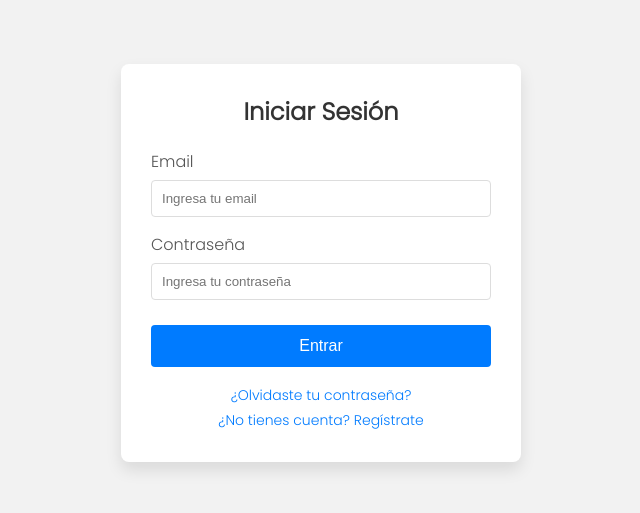
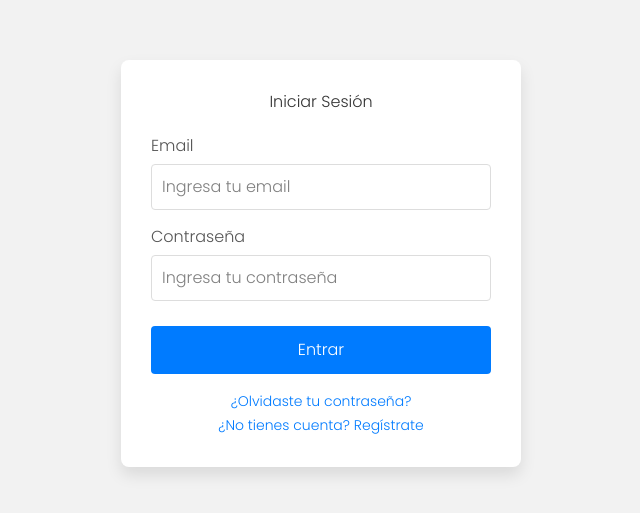
Before and after one commit to Cbastian-Araque/boca-frontend, a React (Vite) app: page / in a window 1280 px wide. Shown: the part 137-650 px from the top of the page, without its empty margins (319-959 px from the left). Built offline with nearby package versions, Linux system fonts and the light colour scheme.

Commit message:
core (tailwind): Instalacion de tailwind para manejo de estilos

```diff
--- a/package.json
+++ b/package.json
@@ -10,9 +10,11 @@
     "preview": "vite preview"
   },
   "dependencies": {
+    "@tailwindcss/vite": "^4.1.3",
     "react": "^19.0.0",
     "react-dom": "^19.0.0",
-    "react-router-dom": "^6.26.2"
+    "react-router-dom": "^6.26.2",
+    "tailwindcss": "^4.1.3"
   },
   "devDependencies": {
     "@eslint/js": "^9.19.0",
--- a/src/index.css
+++ b/src/index.css
@@ -1,19 +1,21 @@
+@import 'tailwindcss';
+
 @font-face {
-  font-family: "boca_bold";   /*Can be any text*/
-  src: local("Helvetica"),
-    url("./assets/fonts/Poppins/Poppins-Bold.ttf") format("truetype");
+  font-family: 'boca_bold'; /*Can be any text*/
+  src: local('Helvetica'),
+    url('./assets/fonts/Poppins/Poppins-Bold.ttf') format('truetype');
   font-display: swap;
 }
 @font-face {
-  font-family: "boca_regular";   /*Can be any text*/
-  src: local("Helvetica"),
-    url("./assets/fonts/Poppins/Poppins-Regular.ttf") format("truetype");
+  font-family: 'boca_regular'; /*Can be any text*/
+  src: local('Helvetica'),
+    url('./assets/fonts/Poppins/Poppins-Regular.ttf') format('truetype');
   font-display: swap;
 }
 @font-face {
-  font-family: "boca_light";   /*Can be any text*/
-  src: local("Helvetica"),
-    url("./assets/fonts/Poppins/Poppins-Light.ttf") format("truetype");
+  font-family: 'boca_light'; /*Can be any text*/
+  src: local('Helvetica'),
+    url('./assets/fonts/Poppins/Poppins-Light.ttf') format('truetype');
   font-display: swap;
 }
 
@@ -22,29 +24,39 @@
   --color-secondary: #79e945;
   --color-third: #a60311;
   --color-texto: #383a37;
-  --color-blanco: #FFF;
+  --color-blanco: #fff;
   --color-negro: #000;
   --color-border: #2c6475;
-  --color-fondo: rgb(218, 215, 215);
+  --bg-gradient-main: radial-gradient(
+    circle,
+    #bbefff,
+    #d0efff,
+    #e2efff,
+    #eff1fa,
+    #f5f5f5
+  );
+  --color-fondo: #f5f5f5;
   --color-fondo2: rgba(248, 240, 240, 0.89);
   --color-sombra: rgba(102, 100, 100, 0.308);
   --sombra-xl: 4px 3px 9px 1px;
 }
 
-html{
+html {
   font-size: 62.5%;
   box-sizing: content-box;
 
-  *, ::after, ::before{
+  *,
+  ::after,
+  ::before {
     margin: 0;
     padding: 0;
   }
 
-  body{
+  body {
     font-size: 1.6rem;
     font-family: boca_light;
 
-    a{
+    a {
       text-decoration: none;
     }
   }
--- a/vite.config.js
+++ b/vite.config.js
@@ -1,7 +1,8 @@
 import { defineConfig } from 'vite'
 import react from '@vitejs/plugin-react-swc'
+import tailwindcss from '@tailwindcss/vite'
 
 // https://vite.dev/config/
 export default defineConfig({
-  plugins: [react()],
+  plugins: [react(), tailwindcss()],
 })
```
